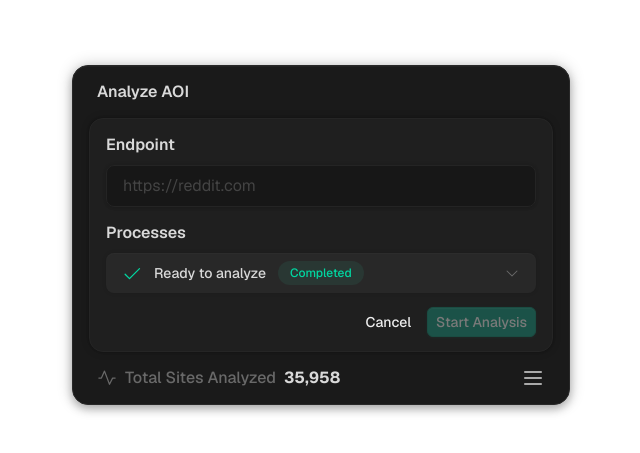
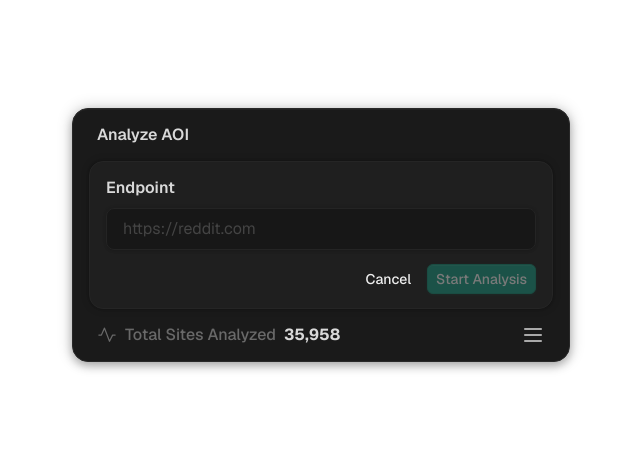
Before and after one commit to deeepsig/aio-tool, a Next.js app: page / in a window 1280 px wide. Shown: the part 165-618 px from the top of the page, without its empty margins (319-959 px from the left). Built offline with nearby package versions, Linux system fonts and the light colour scheme.

Commit message:
fixed process appearance and style

```diff
--- a/src/components/main-card/main.tsx
+++ b/src/components/main-card/main.tsx
@@ -1,16 +1,17 @@
 'use client';
 
-import { isValidUrl } from '@/utils/validation';
-import { fetchRobotsTxt, RobotsTxtResult } from '@/utils/robots';
 import React, { useState, useCallback } from 'react';
 import ActionBar from '../action-bar/action-bar';
 import ProcessPanel from '../process/process-panel';
 import UrlInput from '../url/url-input';
+import { isValidUrl } from '@/utils/validation';
+import { fetchRobotsTxt, RobotsTxtResult } from '@/utils/robots';
 
 export default function Main() {
   const [url, setUrl] = useState('');
   const [touched, setTouched] = useState(false);
   const [isAnalyzing, setIsAnalyzing] = useState(false);
+  const [hasStartedAnalysis, setHasStartedAnalysis] = useState(false);
   const [robotsResult, setRobotsResult] = useState<RobotsTxtResult | null>(
     null
   );
@@ -25,6 +26,7 @@ export default function Main() {
     setUrl('');
     setTouched(false);
     setIsAnalyzing(false);
+    setHasStartedAnalysis(false);
     setRobotsResult(null);
   };
 
@@ -32,6 +34,7 @@ export default function Main() {
     if (!valid) return;
 
     setIsAnalyzing(true);
+    setHasStartedAnalysis(true);
     setRobotsResult(null);
 
     console.log('Starting analysis for:', url);
@@ -63,7 +66,9 @@ export default function Main() {
         error={errorMessage}
       />
 
-      <ProcessPanel isAnalyzing={isAnalyzing} robotsResult={robotsResult} />
+      {hasStartedAnalysis && (
+        <ProcessPanel isAnalyzing={isAnalyzing} robotsResult={robotsResult} />
+      )}
 
       <div className="flex justify-end">
         <ActionBar
--- a/src/components/process/collapsible-content.tsx
+++ b/src/components/process/collapsible-content.tsx
@@ -21,12 +21,12 @@ export default function CollapsibleContent({
     >
       <div
         className="px-4 pb-4 pt-2 space-y-2"
-        style={{ borderTop: '1px solid #171717' }}
+        style={{ borderTop: '1px solid #222222' }}
       >
         {title && (
           <h4 className="font-regular text-sm text-[#D9D9D9]">{title}</h4>
         )}
-        <div className="content-display text-sm font-mono">{content}</div>
+        <div className="content-display text-xs font-mono">{content}</div>
       </div>
     </div>
   );
--- a/src/components/process/process-panel.tsx
+++ b/src/components/process/process-panel.tsx
@@ -21,7 +21,7 @@ export default function ProcessPanel({
         status: 'processing' as const,
         text: 'Fetching robots.txt...',
         content: 'Requesting robots.txt file from the specified domain...',
-        defaultExpanded: true,
+        defaultExpanded: false,
       };
     }
 
@@ -31,7 +31,7 @@ export default function ProcessPanel({
           status: 'completed' as const,
           text: 'Parsed robots.txt',
           content: robotsResult.content || 'No content available',
-          defaultExpanded: true,
+          defaultExpanded: false,
         };
       } else {
         return {
@@ -43,13 +43,12 @@ export default function ProcessPanel({
       }
     }
 
-    // Default state - no analysis started
+    // This should never happen since ProcessPanel only renders after analysis starts
     return {
-      status: 'completed' as const,
-      text: 'Ready to analyze',
-      content:
-        'Enter a URL above and click "Start Analysis" to begin fetching the robots.txt file.',
-      defaultExpanded: false,
+      status: 'processing' as const,
+      text: 'Starting analysis...',
+      content: 'Initializing...',
+      defaultExpanded: true,
     };
   };
 
@@ -64,11 +63,7 @@ export default function ProcessPanel({
         icon={<IconCheck className="w-5 h-5" fill="#01D7A1" />}
         content={processState.content}
         defaultExpanded={processState.defaultExpanded}
-        title={
-          robotsResult?.success
-            ? `Fetched from: ${robotsResult.url}`
-            : undefined
-        }
+        title={robotsResult?.success ? `Output` : undefined}
       />
     </div>
   );
--- a/src/styles/globals.css
+++ b/src/styles/globals.css
@@ -25,13 +25,42 @@
 }
 
 /* ========================================
-   GLOBAL STYLES
+   GLOBAL STYLES & SCROLLBARS
 ======================================== */
 
 body {
   background: var(--background);
   color: var(--foreground);
   font-family: Arial, Helvetica, sans-serif;
+}
+
+/* Global scrollbar styling - clean thin bars only */
+::-webkit-scrollbar {
+  width: 6px;
+  height: 6px;
+}
+
+::-webkit-scrollbar-track {
+  background: transparent;
+}
+
+::-webkit-scrollbar-thumb {
+  background-color: #404040;
+  border-radius: 9999px;
+  border: none;
+}
+
+::-webkit-scrollbar-thumb:hover {
+  background-color: #505050;
+}
+
+/* Hide scrollbar buttons/arrows globally */
+::-webkit-scrollbar-button {
+  display: none;
+}
+
+::-webkit-scrollbar-corner {
+  display: none;
 }
 
 /* ========================================
@@ -167,11 +196,14 @@ body {
   background: #171717;
   border: 1px solid #242424;
   border-radius: 8px;
-  max-height: 256px;
+  max-height: 128px;
   overflow-y: auto;
   color: #444444;
   box-shadow:
     0 1px 3px rgba(0, 0, 0, 0.12),
     0 0 4px rgba(0, 0, 0, 0.08);
   transition: all 0.2s ease;
+  /* Firefox scrollbar styling */
+  scrollbar-width: thin;
+  scrollbar-color: #404040 transparent;
 }
```
